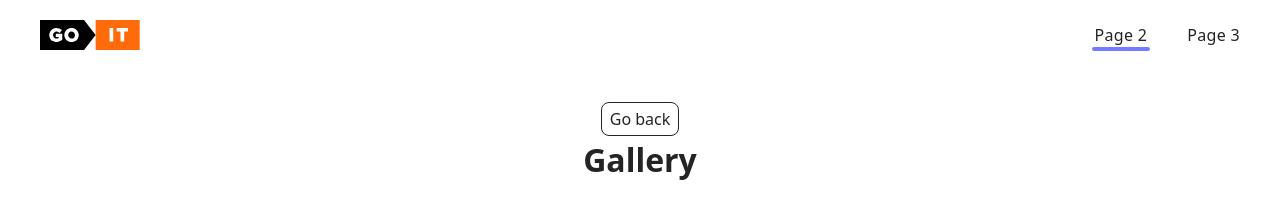
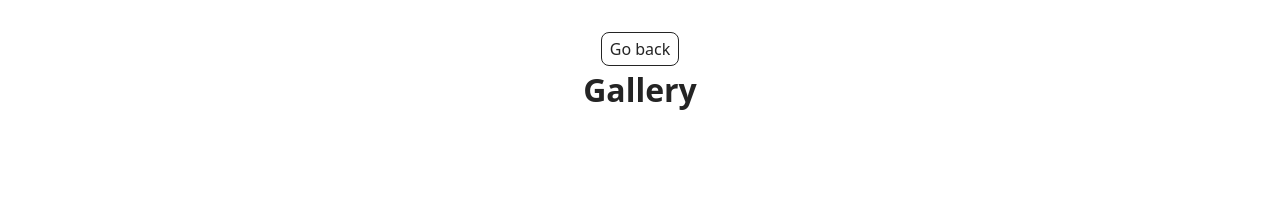
Before and after one commit to pancheshnyi/goit-js-hw-09, a plain HTML site: page 1-gallery.html in a window 1280 px wide. Drawn offline with Linux system fonts and the light colour scheme.

Commit message:
Deploying to gh-pages from @ pancheshnyi/goit-js-hw-09@5a9eb6cd13a915b5b6abce4dc107598db238665c 🚀

```diff
--- a/1-gallery.html
+++ b/1-gallery.html
@@ -9,27 +9,6 @@
     <link rel="stylesheet" crossorigin href="/goit-js-hw-09/assets/styles-DvPDDfy5.css">
   </head>
   <body>
-    <header class="header">
-  <div class="container">
-    <nav class="nav">
-      <a class="nav-logo" href="./index.html" aria-label="Site logo">
-        <svg class="nav-logo-icon" width="100" height="30">
-          <use href="/goit-js-hw-09/assets/sprite-E8vg0sBb.svg#logo"></use>
-        </svg>
-      </a>
-      <ul class="nav-list">
-        <li class="nav-item">
-          <a class="nav-link active" href="./page-2.html">Page 2</a>
-        </li>
-        <li class="nav-item">
-          <a class="nav-link {=$highlight-curr}" href="./page-3.html">Page 3</a>
-        </li>
-      </ul>
-    </nav>
-  </div>
-</header>
-
-
     <main>
       <div class="container">
         <a class="back-link" href="./index.html">Go back</a>
```
Also changed, not shown: 2-form.html (+0 -21 lines), assets/sprite-E8vg0sBb.svg (deleted).
